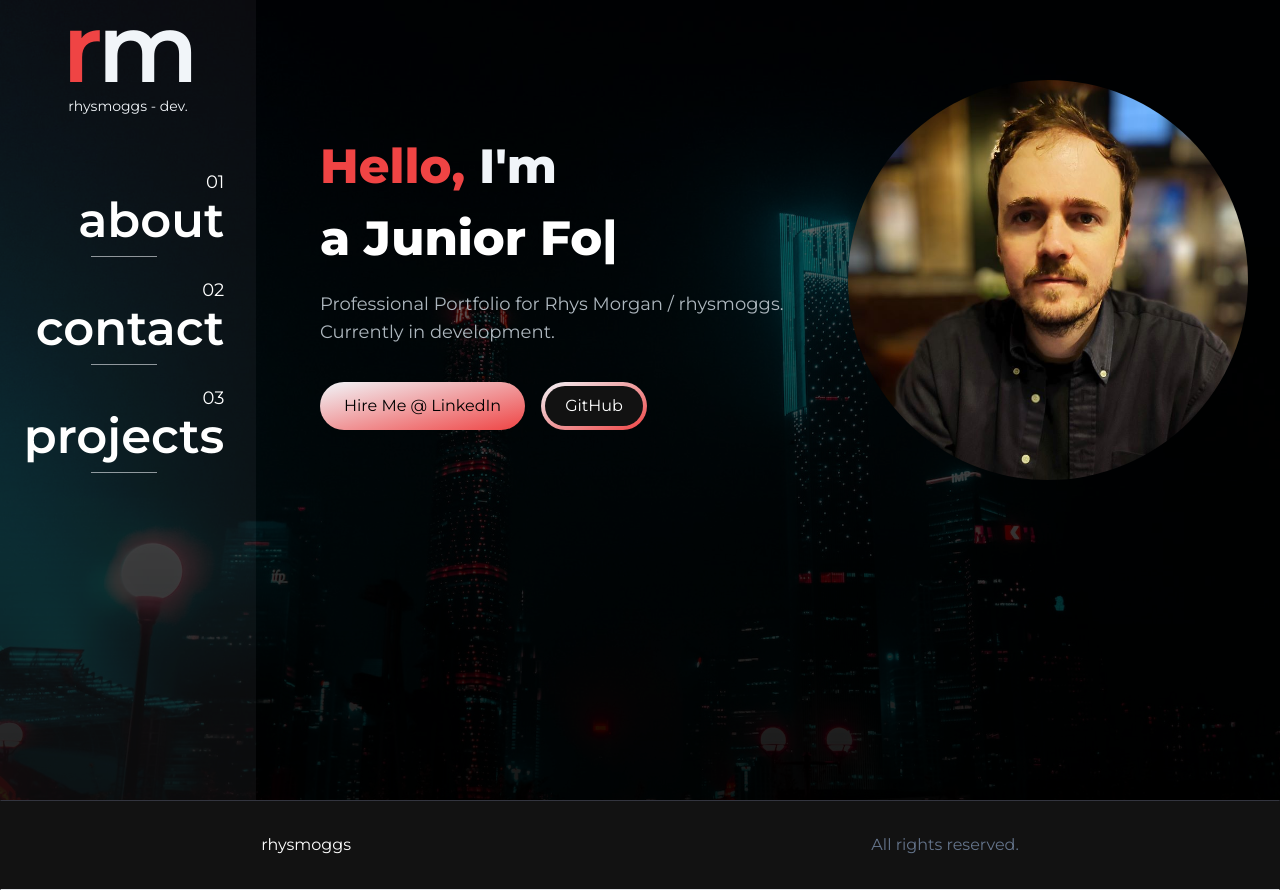
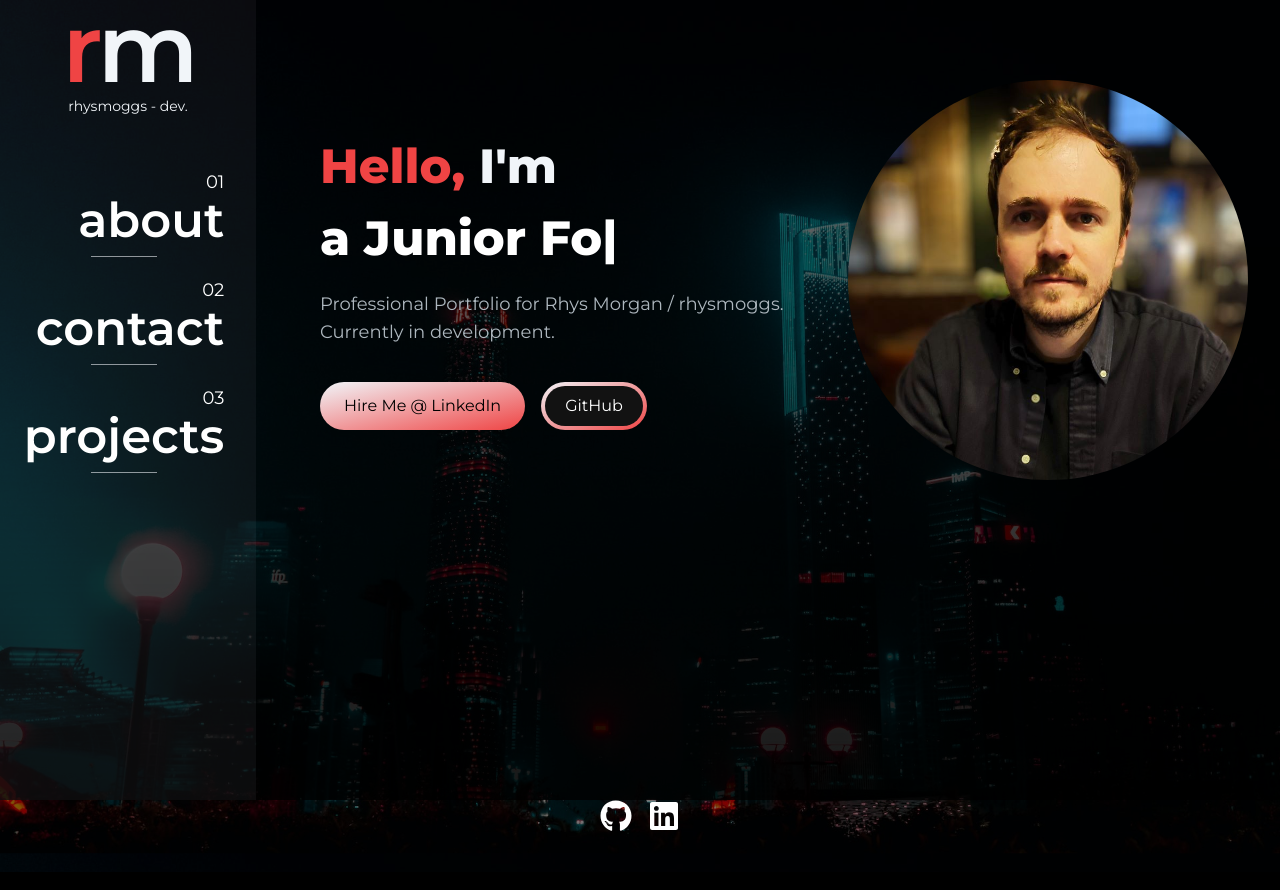
Before and after one commit to rhysmoggs/portfolio2024, a Next.js app: page / in a window 1280 px wide. Built offline with nearby package versions, Linux system fonts and the light colour scheme.

Commit message:
add bg opacity to navbar and simplify footer

```diff
--- a/app/components/Footer.jsx
+++ b/app/components/Footer.jsx
@@ -1,12 +1,43 @@
+import Link from 'next/link'
 import React from 'react'
 
 function Footer() {
   return (
-    <footer className='footer border z-10 border-t-[#33353F] border-l-transparent border-r-transparent text-white bg-[#121212]'>
-      <div className='py-8 px-auto flex justify-around'>
-        <span>rhysmoggs</span>
-        <p className='text-secondary-500'>All rights reserved.</p>
-      </div>
+    <footer className='mb-10 flex flex-row justify-center'>
+      {/* <span>rhysmoggs</span> */}
+      <Link
+        href={'https://www.linkedin.com/in/rhysmoggs/'}
+        target='_blank'
+        rel='noreferrer'
+        className='mx-2'
+      >
+        <svg
+          xmlns='http://www.w3.org/2000/svg'
+          viewBox='0 0 496 512'
+          height='2em'
+          width='2em'
+          fill='white'
+        >
+          <path d='M165.9 397.4c0 2-2.3 3.6-5.2 3.6-3.3 .3-5.6-1.3-5.6-3.6 0-2 2.3-3.6 5.2-3.6 3-.3 5.6 1.3 5.6 3.6zm-31.1-4.5c-.7 2 1.3 4.3 4.3 4.9 2.6 1 5.6 0 6.2-2s-1.3-4.3-4.3-5.2c-2.6-.7-5.5 .3-6.2 2.3zm44.2-1.7c-2.9 .7-4.9 2.6-4.6 4.9 .3 2 2.9 3.3 5.9 2.6 2.9-.7 4.9-2.6 4.6-4.6-.3-1.9-3-3.2-5.9-2.9zM244.8 8C106.1 8 0 113.3 0 252c0 110.9 69.8 205.8 169.5 239.2 12.8 2.3 17.3-5.6 17.3-12.1 0-6.2-.3-40.4-.3-61.4 0 0-70 15-84.7-29.8 0 0-11.4-29.1-27.8-36.6 0 0-22.9-15.7 1.6-15.4 0 0 24.9 2 38.6 25.8 21.9 38.6 58.6 27.5 72.9 20.9 2.3-16 8.8-27.1 16-33.7-55.9-6.2-112.3-14.3-112.3-110.5 0-27.5 7.6-41.3 23.6-58.9-2.6-6.5-11.1-33.3 2.6-67.9 20.9-6.5 69 27 69 27 20-5.6 41.5-8.5 62.8-8.5s42.8 2.9 62.8 8.5c0 0 48.1-33.6 69-27 13.7 34.7 5.2 61.4 2.6 67.9 16 17.7 25.8 31.5 25.8 58.9 0 96.5-58.9 104.2-114.8 110.5 9.2 7.9 17 22.9 17 46.4 0 33.7-.3 75.4-.3 83.6 0 6.5 4.6 14.4 17.3 12.1C428.2 457.8 496 362.9 496 252 496 113.3 383.5 8 244.8 8zM97.2 352.9c-1.3 1-1 3.3 .7 5.2 1.6 1.6 3.9 2.3 5.2 1 1.3-1 1-3.3-.7-5.2-1.6-1.6-3.9-2.3-5.2-1zm-10.8-8.1c-.7 1.3 .3 2.9 2.3 3.9 1.6 1 3.6 .7 4.3-.7 .7-1.3-.3-2.9-2.3-3.9-2-.6-3.6-.3-4.3 .7zm32.4 35.6c-1.6 1.3-1 4.3 1.3 6.2 2.3 2.3 5.2 2.6 6.5 1 1.3-1.3 .7-4.3-1.3-6.2-2.2-2.3-5.2-2.6-6.5-1zm-11.4-14.7c-1.6 1-1.6 3.6 0 5.9 1.6 2.3 4.3 3.3 5.6 2.3 1.6-1.3 1.6-3.9 0-6.2-1.4-2.3-4-3.3-5.6-2z' />
+        </svg>
+      </Link>
+      <Link
+        href={'https://www.linkedin.com/in/rhysmoggs/'}
+        target='_blank'
+        rel='noreferrer'
+        className='mx-2'
+      >
+        <svg
+          xmlns='http://www.w3.org/2000/svg'
+          viewBox='0 0 448 512'
+          height='2em'
+          width='2em'
+          fill='white'
+        >
+          <path d='M416 32H31.9C14.3 32 0 46.5 0 64.3v383.4C0 465.5 14.3 480 31.9 480H416c17.6 0 32-14.5 32-32.3V64.3c0-17.8-14.4-32.3-32-32.3zM135.4 416H69V202.2h66.5V416zm-33.2-243c-21.3 0-38.5-17.3-38.5-38.5S80.9 96 102.2 96c21.2 0 38.5 17.3 38.5 38.5 0 21.3-17.2 38.5-38.5 38.5zm282.1 243h-66.4V312c0-24.8-.5-56.7-34.5-56.7-34.6 0-39.9 27-39.9 54.9V416h-66.4V202.2h63.7v29.2h.9c8.9-16.8 30.6-34.5 62.9-34.5 67.2 0 79.7 44.3 79.7 101.9V416z' />
+        </svg>
+      </Link>
+      {/* <p className='text-secondary-500 text-right'>All rights reserved.</p> */}
     </footer>
   )
 }
--- a/app/components/Navbar.jsx
+++ b/app/components/Navbar.jsx
@@ -26,7 +26,7 @@
 const Navbar = () => {
   const [navbarOpen, setNavbarOpen] = useState(false)
   return (
-    <nav className='sticky top-0 left-0 right-0 z-10 pb-5 md:pb-1 md:h-full md:w-1/5 bg-black md:bg-slate-300/5 md:fixed'>
+    <nav className='sticky top-0 left-0 right-0 z-10 pb-5 md:pb-1 md:h-full md:w-1/5 bg-black bg-opacity-90 md:bg-slate-300/5 md:fixed'>
       <div className='absolute left-0 top-0 h-16 w-16'>
         {/* empty div for space */}
       </div>
--- a/app/globals.css
+++ b/app/globals.css
@@ -17,7 +17,6 @@
 }
 
 body {
-  /* height: 100%; */
   background-color: black;
   background-image: linear-gradient(rgba(0, 0, 0, 0.5), rgba(0, 0, 0, 0.9)),
     url('/images/bg.jpg');
--- a/app/layout.js
+++ b/app/layout.js
@@ -2,7 +2,6 @@
 import './globals.css'
 import Navbar from './components/Navbar'
 import Footer from './components/Footer'
-import Image from 'next/image'
 
 const inter = Montserrat({ subsets: ['latin'] })
 
```
